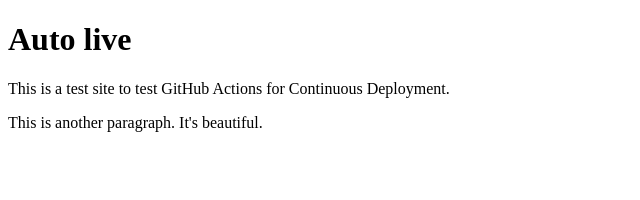
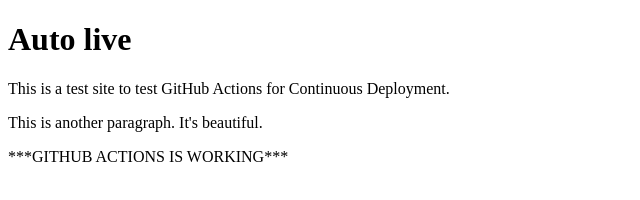
Before and after one commit to Alledarw/auto-live, a plain HTML site: page index.html in a window 1280 px wide. Shown: the whole page, without its empty margins (0-640 px from the left). Drawn offline with Linux system fonts and the light colour scheme.

Commit message:
Github actions test 2

```diff
--- a/index.html
+++ b/index.html
@@ -11,6 +11,7 @@
   <h1>Auto live</h1>
   <p>This is a test site to test GitHub Actions for Continuous Deployment.</p>
   <p>This is another paragraph. It's beautiful.</p>
+  <p>***GITHUB ACTIONS IS WORKING***</p>
 </body>
 
 </html>
```
